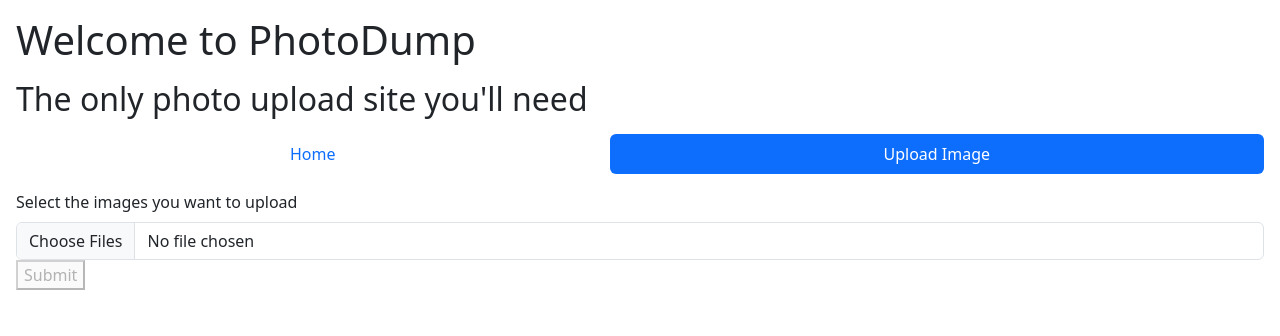
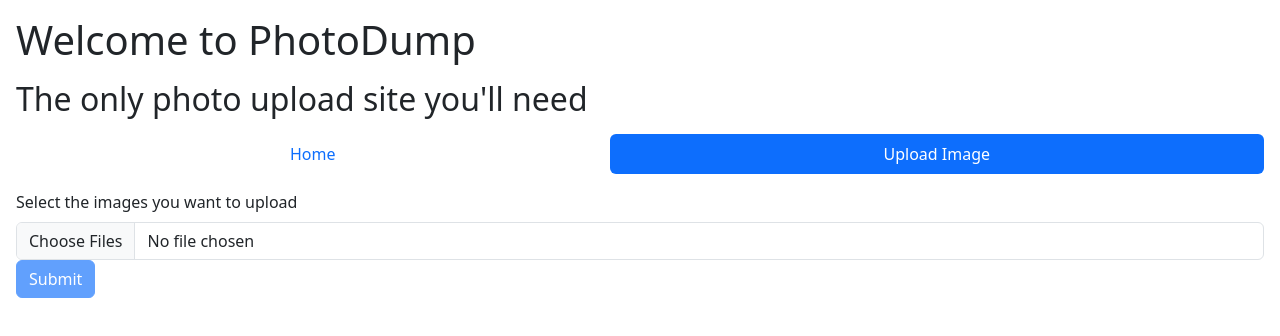
Before and after one commit to dmcet/photo-dump-frontend, a React (Vite) app: page /upload in a window 1280 px wide. Shown: the top 336 px of the page. Built offline with nearby package versions, Linux system fonts and the light colour scheme.

Commit message:
button changes color depending on the result, yay :D

```diff
--- a/src/pages/UploadImagePage.tsx
+++ b/src/pages/UploadImagePage.tsx
@@ -1,9 +1,19 @@
 import {type ChangeEvent, useEffect, useState} from "react";
+
+
+const UploadResult = {
+    Success: 'Success',
+    Error: 'Error'
+} as const;
+
+type UploadResult = typeof UploadResult[keyof typeof UploadResult];
 
 export default function UploadImagePage() {
     const [files, setFiles] = useState<FileList | null>(null);
     // Add this state for storing preview URLs
     const [previews, setPreviews] = useState<string[]>([]);
+
+    const [uploadResult, setUploadResult] = useState<UploadResult | null>(null);
 
 // Add this useEffect to generate previews when files change
     useEffect(() => {
@@ -28,25 +38,43 @@ export default function UploadImagePage() {
 
     const isButtonDisabled = !files?.length;
 
-    const handleSubmitClick = () => {
-        Array.from(files as FileList).map(file => {
+
+
+    const handleSubmitClick = async () => {
+        if (!files) return;
+
+        try {
+            const results = await Promise.all(
+                Array.from(files).map(file => {
                         const formData = new FormData();
                         formData.append('file', file);
 
-                fetch('http://localhost:8080/api/v1/images/upload', {
+                        return fetch('http://localhost:8080/api/v1/images/upload', {
                             method: 'POST',
                             body: formData
                         })
-                    .then(data => {
-                        console.log(data)
-                    })
-                    .catch(error => {
-                            console.error('Error:', error);
                     }
                 )
+            );
+
+
+            if (results.find(result => !result.ok)) {
+                setUploadResult(UploadResult.Error);
+            } else {
+                setUploadResult(UploadResult.Success);
             }
-        )
+
+        } catch (error) {
+            console.error("Error processing files", error);
         }
+    }
+
+    const determineButtonClass: () => string = () => {
+        if (!uploadResult) return "btn btn-primary";
+
+        return "btn " + (uploadResult === UploadResult.Success ? "btn-success" : "btn-danger");
+    }
+
 
     return (
         <div className="m-3">
@@ -81,7 +109,11 @@ export default function UploadImagePage() {
                 </div>
 
             )}
-            <button className="btn-success" onClick={handleSubmitClick} disabled={isButtonDisabled}>Submit</button>
+            <button
+                type="submit"
+                className={determineButtonClass()}
+                onClick={handleSubmitClick} disabled={isButtonDisabled}>Submit
+            </button>
         </div>
     )
 }
```
Lines whose indentation alone changed are shown as unchanged.
